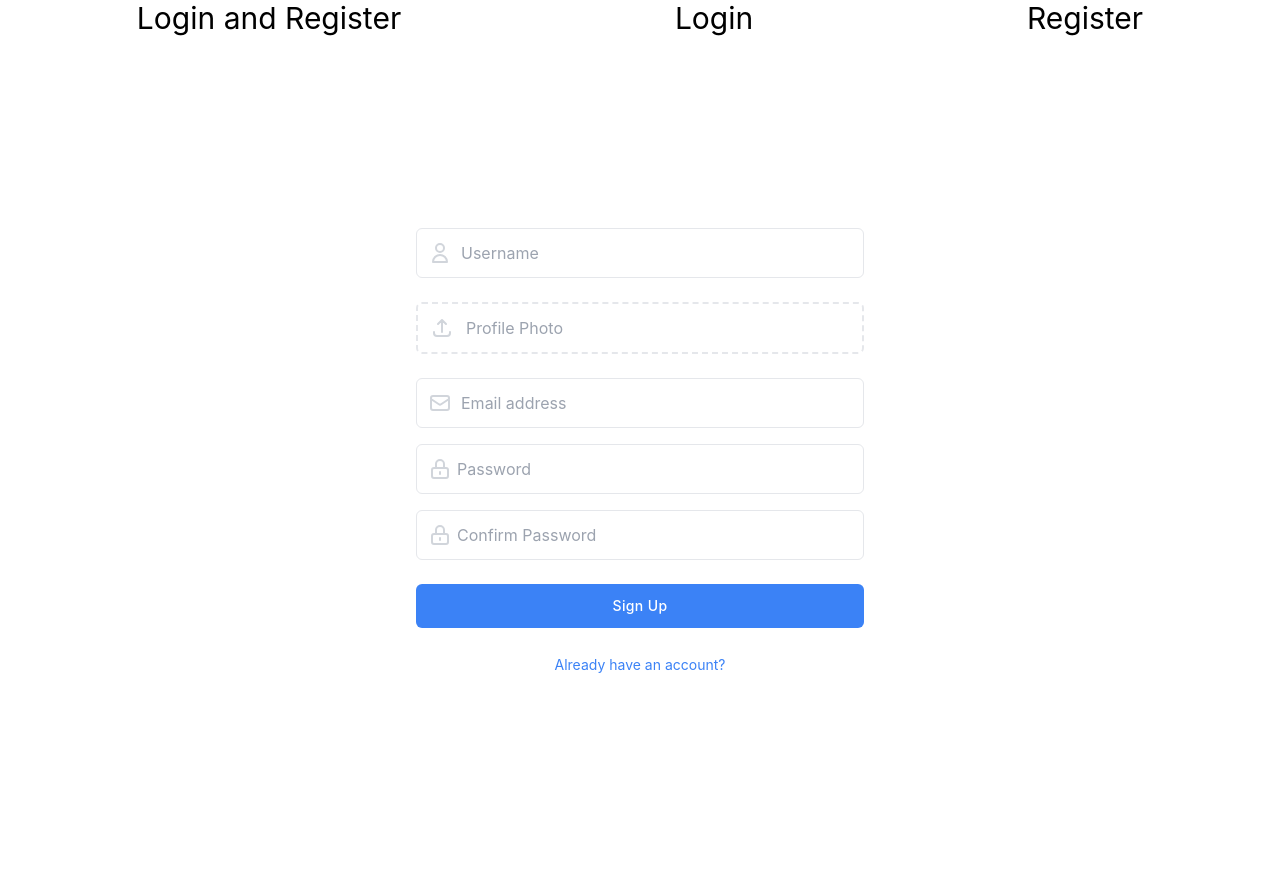
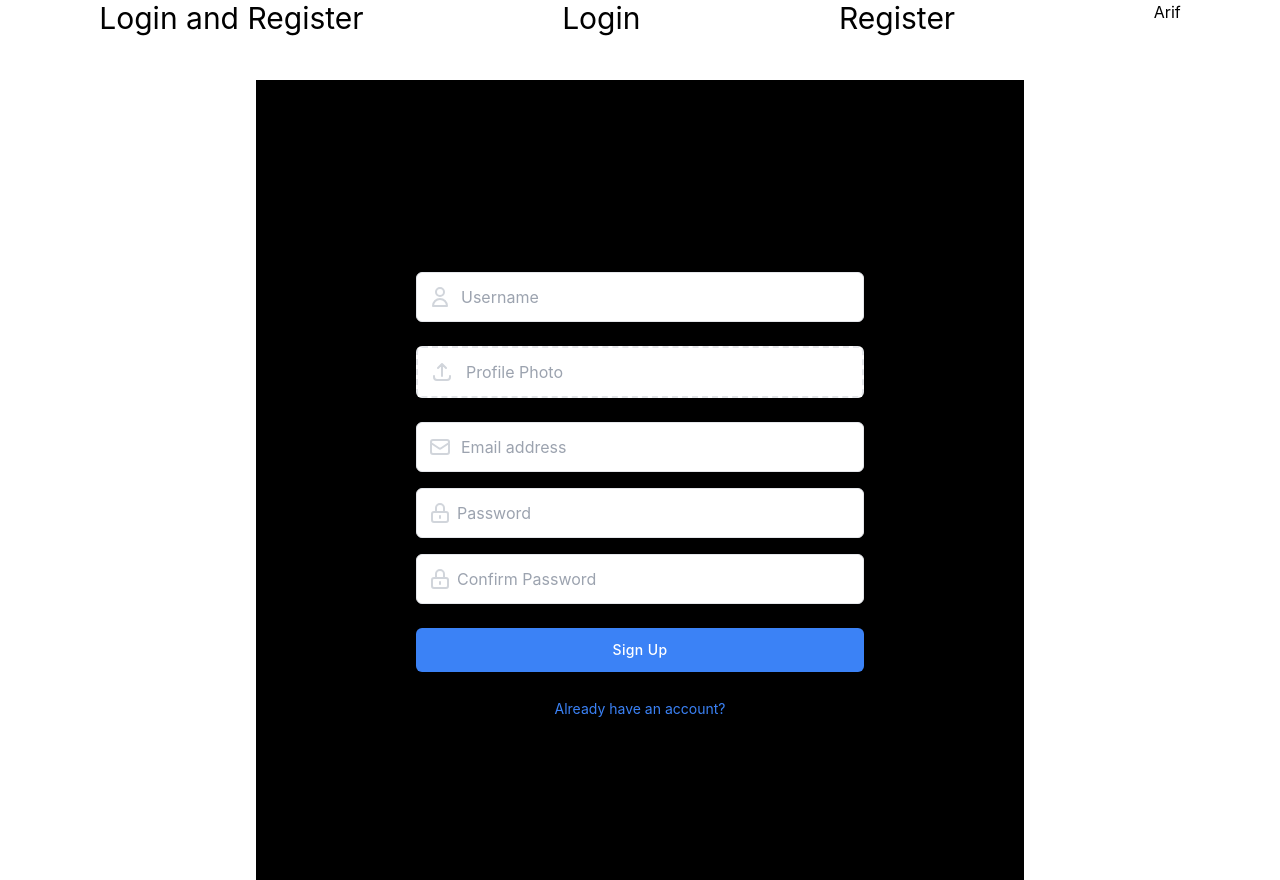
Before and after one commit to AriFullah3202/React-Firebase-auth-complete, a React (Create React App) app: page /register in a window 1280 px wide. Before the commit the page ends 836 px from the top, so only its background shows below. Built offline with nearby package versions, Linux system fonts and the light colour scheme.

Commit message:
catch data using useContext

```diff
--- a/src/App.js
+++ b/src/App.js
@@ -1,4 +1,3 @@
-import './App.css';
 import { RouterProvider } from 'react-router';
 import router from './routes';
 
--- a/src/components/Header.js
+++ b/src/components/Header.js
@@ -1,13 +1,17 @@
-import React from 'react'
+import React, { useContext } from 'react'
 import { Link } from 'react-router-dom';
+import UserContext, { AuthContext } from '../context/UserContext';
 
 const Header = () => {
+    const user = useContext(AuthContext);
+    console.log(user)
     return (
-        <div className="">
+        <div className="h-20">
             <nav className="flex justify-around bg-black-700">
                 <h1 className="text-3xl"> Login and Register</h1>
                 <Link to="/login" className="text-3xl">Login</Link>
                 <Link to="/register" className="text-3xl">Register</Link>
+                <span>{user.user.displayName}</span>
             </nav>
         </div>
     )
--- a/src/components/Register.js
+++ b/src/components/Register.js
@@ -2,7 +2,7 @@ import React from 'react'
 
 const Register = () => {
     return (
-        <section class="bg-white dark:bg-gray-900">
+        <section class="bg-black dark:bg-gray-900 w-3/5 mx-auto">
             <div class="container flex items-center justify-center min-h-screen px-6 mx-auto">
                 <form class="w-full max-w-md">
 
@@ -24,7 +24,7 @@ const Register = () => {
 
                         <h2 class="mx-3 text-gray-400">Profile Photo</h2>
 
-                        <input id="dropzone-file" type="file" class="hidden" />
+                        <input id="dropzone-file" type="file" class="hidden" disabled />
                     </label>
 
                     <div class="relative flex items-center mt-6">
--- /dev/null
+++ b/src/context/UserContext.js
@@ -0,0 +1,19 @@
+import React, { createContext } from 'react'
+import app from '../firebase/firebase.init';
+import { getAuth } from 'firebase/auth';
+
+export const AuthContext = createContext();
+
+const UserContext = ({ children }) => {
+    // const auth = getAuth(app)
+    const user = { displayName: 'Arif' }
+    const authInfo = { user: user };
+
+    return (
+        <AuthContext.Provider value={authInfo}>
+            {children}
+        </AuthContext.Provider>
+    )
+}
+
+export default UserContext
--- a/src/firebase/firebase.init.js
+++ b/src/firebase/firebase.init.js
@@ -15,3 +15,4 @@ const firebaseConfig = {
 
 // Initialize Firebase
 const app = initializeApp(firebaseConfig);
+export default app;
--- a/src/index.js
+++ b/src/index.js
@@ -3,11 +3,14 @@ import ReactDOM from 'react-dom/client';
 import './index.css';
 import App from './App';
 import reportWebVitals from './reportWebVitals';
+import UserContext from './context/UserContext';
 
 const root = ReactDOM.createRoot(document.getElementById('root'));
 root.render(
   <React.StrictMode>
-    <App />
+    <UserContext>
+      <App />
+    </UserContext>
   </React.StrictMode>
 );
 
```
Also changed, not shown: 1 other file (tests, documents, lock files or other folders).
